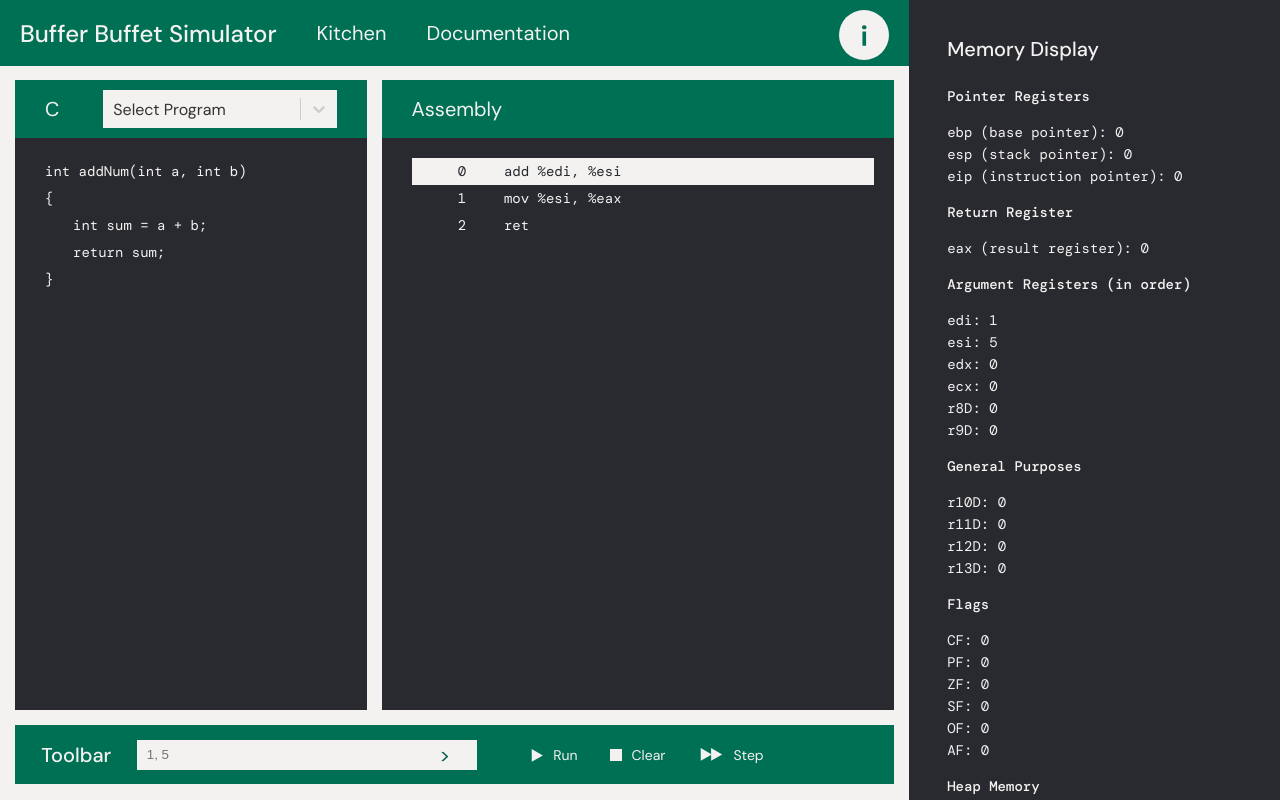
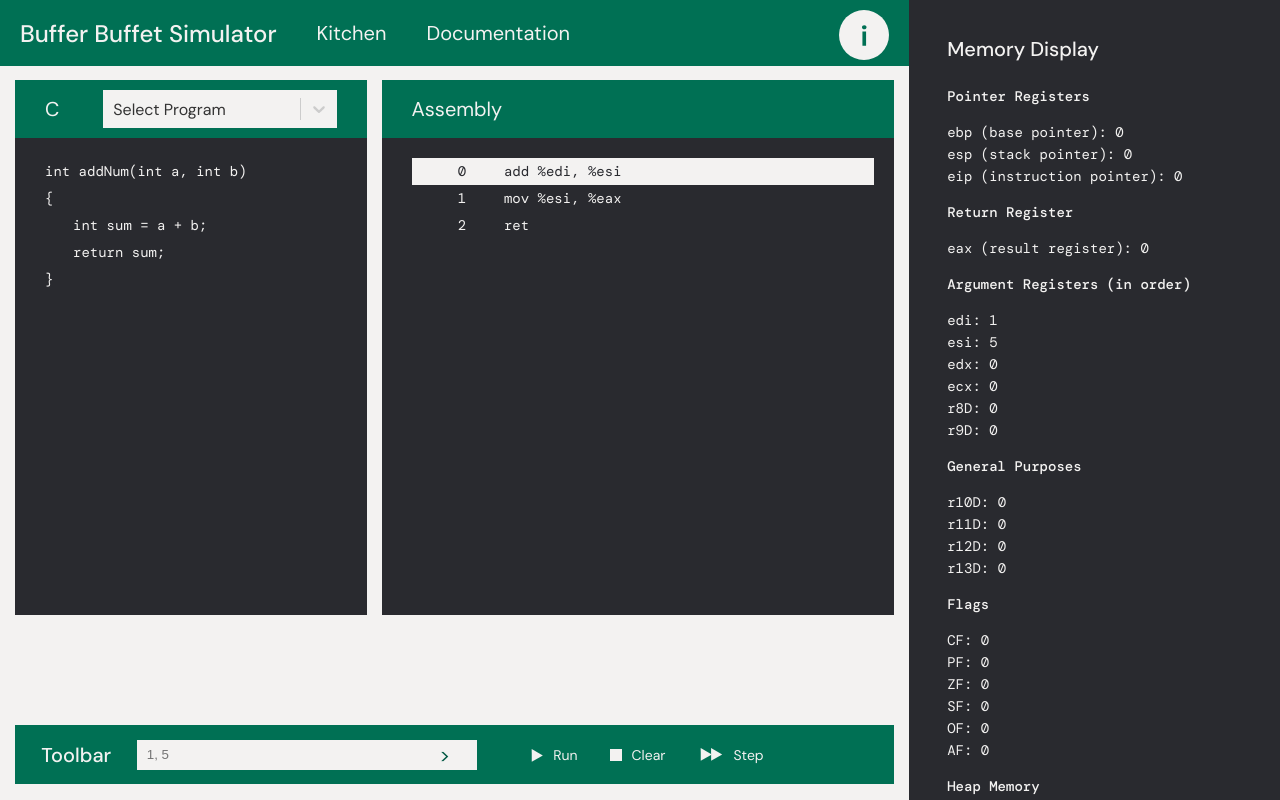
Before and after one commit to uclaacm/buffer-buffet-simulator, a React (Create React App) app: page / in a window 1280 px wide. Built offline with nearby package versions, Linux system fonts and the light colour scheme; a web font is replaced by a local one.

Commit message:
nvm i fixed it

```diff
--- a/src/components/AsmCode.css
+++ b/src/components/AsmCode.css
@@ -25,6 +25,9 @@
 .debug-asm-panel {
   background-color: #292a2f;
   margin-bottom: 15px;
+
+  /* overflow: scroll; */
+  max-height: calc(100vh - 265px);
 }
 
 .debug-asm-header {
@@ -42,8 +45,7 @@
   padding: 20px;
   padding-left: 30px;
   line-height: 27px;
-
-  /* height: 51.9vh; */
+  max-height: calc(100vh - 265px);
   overflow: scroll;
 }
 
--- a/src/components/CCode.css
+++ b/src/components/CCode.css
@@ -1,6 +1,7 @@
 .debug-c-panel {
   background-color: #292a2f;
   margin-bottom: 15px;
+  max-height: calc(100vh - 265px);
 }
 
 .debug-c-panel-header {
@@ -30,9 +31,6 @@
   padding: 20px;
   padding-left: 30px;
   line-height: 27px;
-
-  /* height: 51.9vh; */
-
-  /* height: max-content; */
+  max-height: calc(100vh - 265px);
   overflow: scroll;
 }
--- a/src/components/Debug.css
+++ b/src/components/Debug.css
@@ -2,12 +2,9 @@
   margin: 15px 15px;
   box-sizing: content;
   display: grid;
+  grid-template-rows: auto 60px;
 
-  /* height: 40vh; */
-
-  /* height: 10%; */
-
-  grid-template-rows: auto 60px;
+  /* max-height: 100%; */
 }
 
 .debug-code {
@@ -15,13 +12,7 @@
   grid-template-columns: 40% auto;
   grid-column-gap: 15px;
 
-  /* display: flex;
-  flex-flow: row wrap;
-  column-gap: 15px;
-  align-content: stretch; */
+  /* max-height: calc(100vh - 110px); */
 
-  /* flex: 1; */
-
-  /* height: 77vh;
-  overflow: scroll; */
+  /* height: fit-content; */
 }
```
